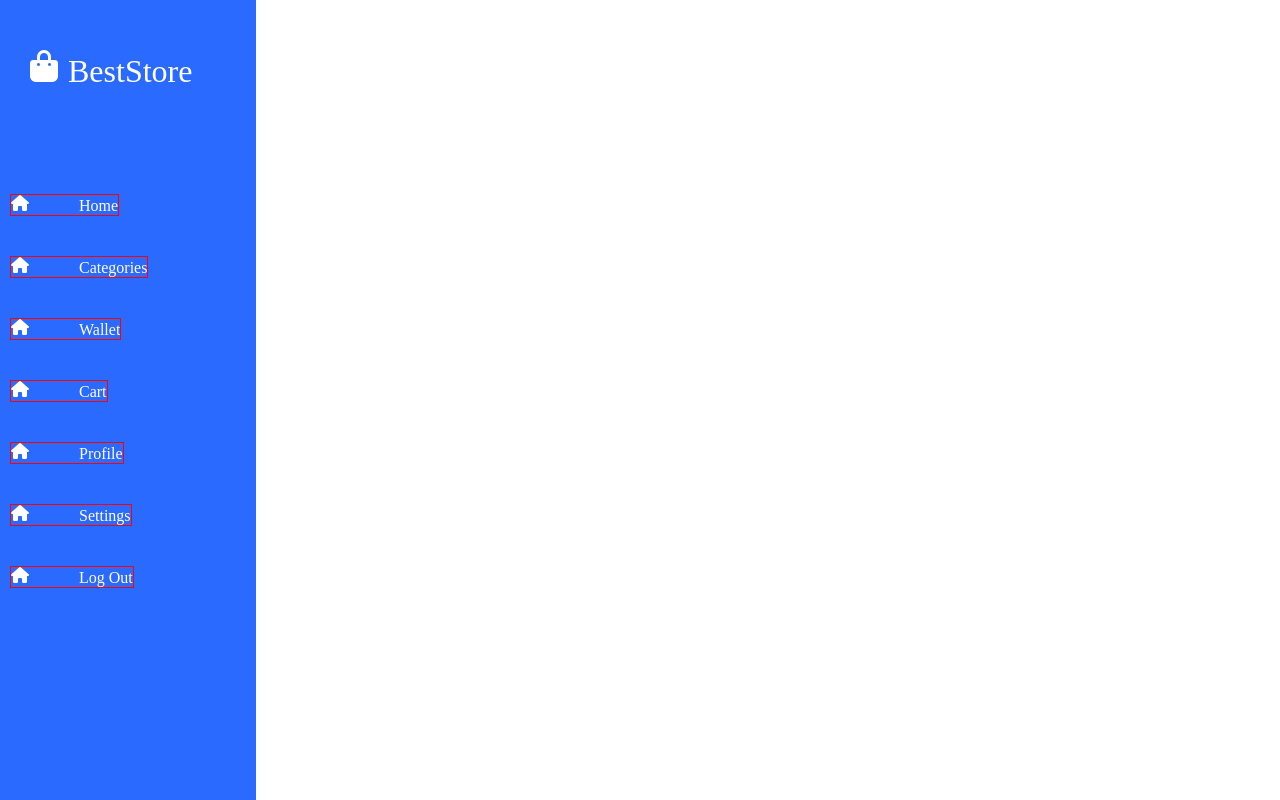
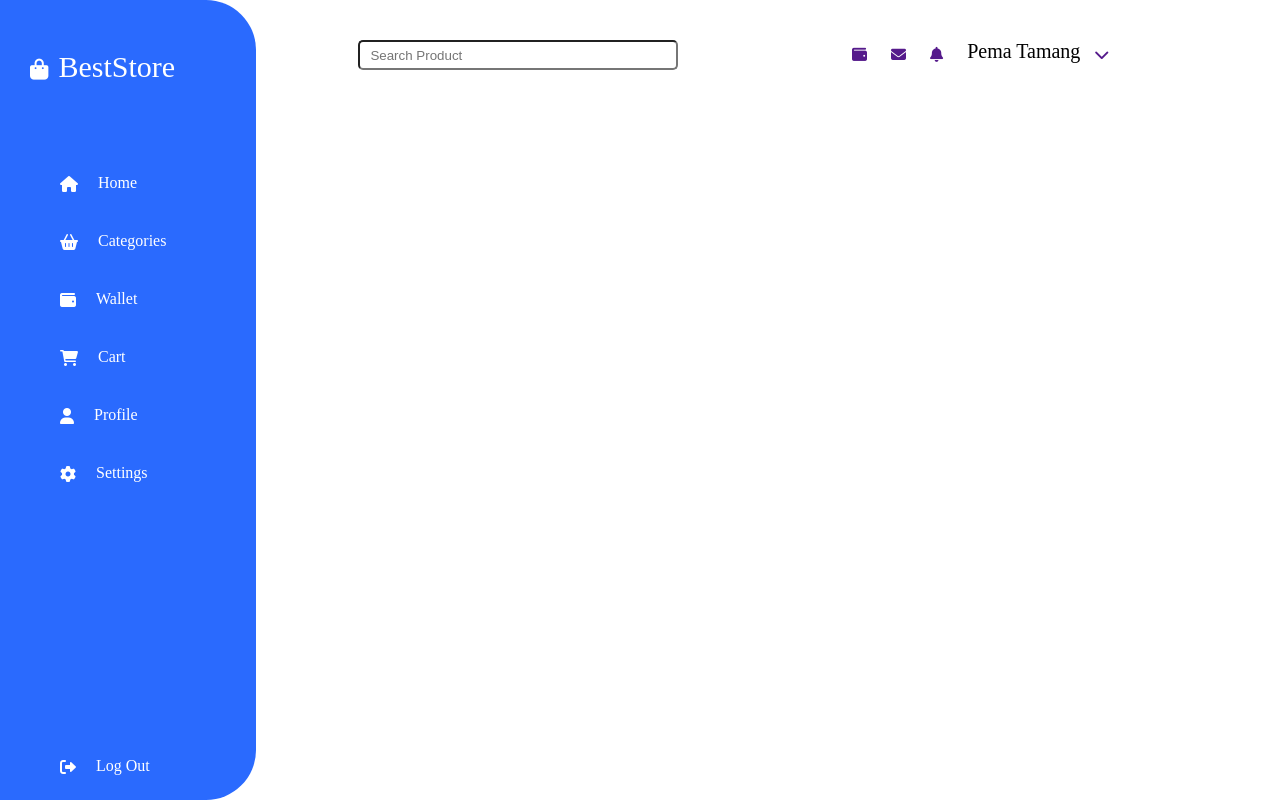
Before and after one commit to PemaLab/e-Commerce, a plain HTML site: page index.html in a window 1280 px wide. Drawn offline with Linux system fonts and the light colour scheme.

Commit message:
initialcommit

```diff
--- a/index.html
+++ b/index.html
@@ -12,7 +12,8 @@
     <title>Document</title>
   </head>
   <body>
-    <section class="nav-board">
+    <section class="body-wrapper">
+      <div class="nav-board">
         <div class="logo">
           <a href="index.html"
             ><i class="fa fa-light fa-bag-shopping"></i>BestStore</a
@@ -21,42 +22,45 @@
         <div class="navigation">
           <ul>
             <li>
-            <a href="" class="li1"
-              ><i class="fa fa-solid fa-house fa-swap-opacity"></i>Home</a
+              <a href=""><i class="fa fa-solid fa-house"></i>Home</a>
+            </li>
+            <li>
+              <a href=""
+                ><i class="fa fa-solid fa-basket-shopping"></i>Categories</a
               >
             </li>
             <li>
-            <a href=""
-              ><i class="fa fa-solid fa-house fa-swap-opacity"></i>Categories</a
-            >
+              <a href=""><i class="fa fa-solid fa-wallet"></i>Wallet</a>
+            </li>
+            <li>
+              <a href=""><i class="fa fa-solid fa-cart-shopping"></i>Cart</a>
+            </li>
+            <li>
+              <a href=""><i class="fa fa-solid fa-user"></i>Profile</a>
+            </li>
+            <li>
+              <a href=""><i class="fa fa-solid fa-gear"></i>Settings</a>
             </li>
             <li>
               <a href=""
-              ><i class="fa fa-solid fa-house fa-swap-opacity"></i>Wallet</a
-            >
-          </li>
-          <li>
-            <a href=""
-              ><i class="fa fa-solid fa-house fa-swap-opacity"></i>Cart</a
-            >
-          </li>
-          <li>
-            <a href=""
-              ><i class="fa fa-solid fa-house fa-swap-opacity"></i>Profile</a
-            >
-          </li>
-          <li>
-            <a href=""
-              ><i class="fa fa-solid fa-house fa-swap-opacity"></i>Settings</a
-            >
-          </li>
-          <li>
-            <a href=""
-              ><i class="fa fa-solid fa-house fa-swap-opacity"></i>Log Out</a
+                ><i class="fa fa-solid fa-right-from-bracket"></i>Log Out</a
               >
             </li>
           </ul>
         </div>
+      </div>
+      <div class="homepage">
+        <div class="top-search">
+          <input type="text" placeholder="Search Product" />
+        </div>
+        <div class="top-label">
+          <a href=""><i class="fas fa-solid fa-wallet"></i></a>
+          <a href=""><i class="fas fa-solid fa-envelope"></i></a>
+          <a href=""><i class="fas fa-solid fa-bell"></i></a>
+          <span>Pema Tamang</span>
+          <a href=""><i class="fa-solid fa-chevron-down"></i></a>
+        </div>
+      </div>
     </section>
   </body>
 </html>
--- a/style.css
+++ b/style.css
@@ -2,13 +2,19 @@
   margin: 0;
   padding: 0;
   box-sizing: border-box;
-  overflow-y: hidden;
+}
+.body-wrapper {
+  display: grid;
+  grid-template-columns: 0.25fr 1fr;
 }
 .nav-board {
   display: block;
-  width: 20%;
+  width: 100%;
   height: 100vh;
   background: rgb(42, 106, 254);
+  border-bottom-right-radius: 50px;
+  border-top-right-radius: 50px;
+  overflow-y: hidden;
 }
 .logo {
   display: inline-block;
@@ -18,36 +24,87 @@
 .logo a {
   margin-left: 30px;
   width: 100%;
-  font-size: 2em;
+  font-size: 30px;
   text-decoration: none;
   color: white;
 }
 .logo i {
   margin-right: 10px;
+  font-size: 21px;
 }
 .navigation ul {
   display: block;
 }
 .navigation ul li {
-  display: flex;
+  text-decoration: none;
+  list-style: none;
+  width: auto;
+  height: auto;
   position: relative;
-  margin: 20px 10px;
-  width: auto;
+  margin-top: 15px;
+  margin-left: 40px;
+  margin-bottom: 15px;
+  padding: 10px;
 }
-.navigation ul li:nth-last-child() {
+.navigation ul li i {
+  margin-right: 10px;
+}
+.navigation ul li:nth-child(7) {
   position: absolute;
+  bottom: 0;
 }
 .navigation ul li a {
+  width: 130px;
+  position: relative;
   color: white;
   text-decoration: none;
   margin-top: 20px;
+  padding: 10px;
+  border-radius: 10px;
   transition: 0.5s ease-in-out;
-  border: 1px solid red;
 }
-.navigation ul li a:hover {
+.navigation ul li a:hover:not(:nth-child(7)) {
   background-color: rgba(255, 255, 255, 0.3);
-  border-radius: 50px;
 }
-.navigation i {
-  margin-right: 50px;
+.navigation .fa {
+  position: relative;
+  top: 2px;
+  margin-right: 20px;
+  padding-top: 5px;
 }
+.homepage {
+  width: 110%;
+  margin-left: -10%;
+  padding-left: 20%;
+  padding-right: 10%;
+  overflow-y: overlay;
+}
+.top-search {
+  width: 25%;
+  display: inline-block;
+  position: absolute;
+  top: 5%;
+}
+.top-search input {
+  width: 100%;
+  height: 30px;
+  padding: 5px 10px;
+  border-radius: 5px;
+}
+.top-label {
+  display: inline-block;
+  position: absolute;
+  top: 5%;
+  left: 65%;
+}
+.top-label span {
+  font-size: 20px;
+  margin-left: 20px;
+  margin-right: -10px;
+}
+.top-label a {
+  position: relative;
+  top: 2px;
+  margin-left: 20px;
+  font-size: 15px;
+}
```
Also changed, not shown: 1 other file. Lines whose indentation alone changed are shown as unchanged.
